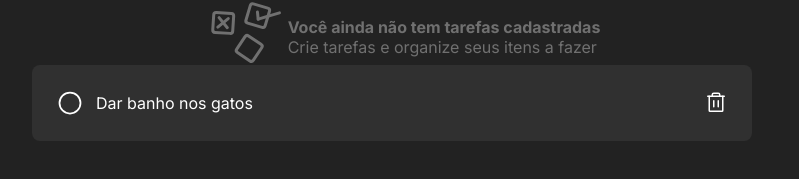
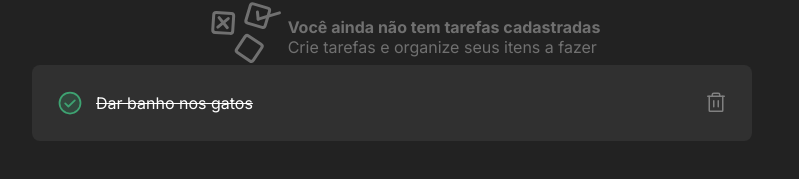
Before and after one commit to jemluz/todo-list-ts, a React (Vite) app: page / in a window 1280 px wide. Shown: the part 551-730 px from the top of the page, without its empty margins (240-1039 px from the left). Built offline with nearby package versions, Linux system fonts and the light colour scheme.

Commit message:
Aula 19 - Estilizacao da lista de tarefas II

```diff
--- a/src/App.tsx
+++ b/src/App.tsx
@@ -44,11 +44,11 @@ export function App() {
           <div className={styles.tasks_list}>
             <div className={styles.task}>
               <div>
-                {/* <CheckCircle size={28} /> */}
-                <Circle size={28} />
-                <p>Dar banho nos gatos</p>
+                <CheckCircle className={styles.checked_btn} size={28} weight="duotone" />
+                {/* <Circle className={styles.check_btn} size={28} weight="duotone" /> */}
+                <p className={styles.risked} >Dar banho nos gatos</p>
               </div>
-              <Trash size={24} />
+              <Trash className={styles.delete_btn} size={24} />
             </div>
           </div>
         </main>
--- a/src/styles/App.module.css
+++ b/src/styles/App.module.css
@@ -172,5 +172,38 @@ color: var(--gray-200);
 }
 
 .task div p {
-  margin-left: 12px;
+  margin: 0 .75rem;
+  color: var(--white);
 }
+
+.risked {
+  text-decoration: line-through;
+  color: var(--gray-200);
+}
+
+.delete_btn {
+  color: var(--gray-200);
+}
+
+.delete_btn:hover {
+  color: var(--red-500);
+  cursor: pointer;
+}
+
+.check_btn {
+  color: var(--gray-200);
+}
+
+.check_btn:hover {
+  color: var(--green-500);
+  cursor: pointer;
+}
+
+.checked_btn {
+  color: var(--green-500);
+}
+
+.checked_btn:hover {
+  color: var(--red-500);
+  cursor: pointer;
+}
```
